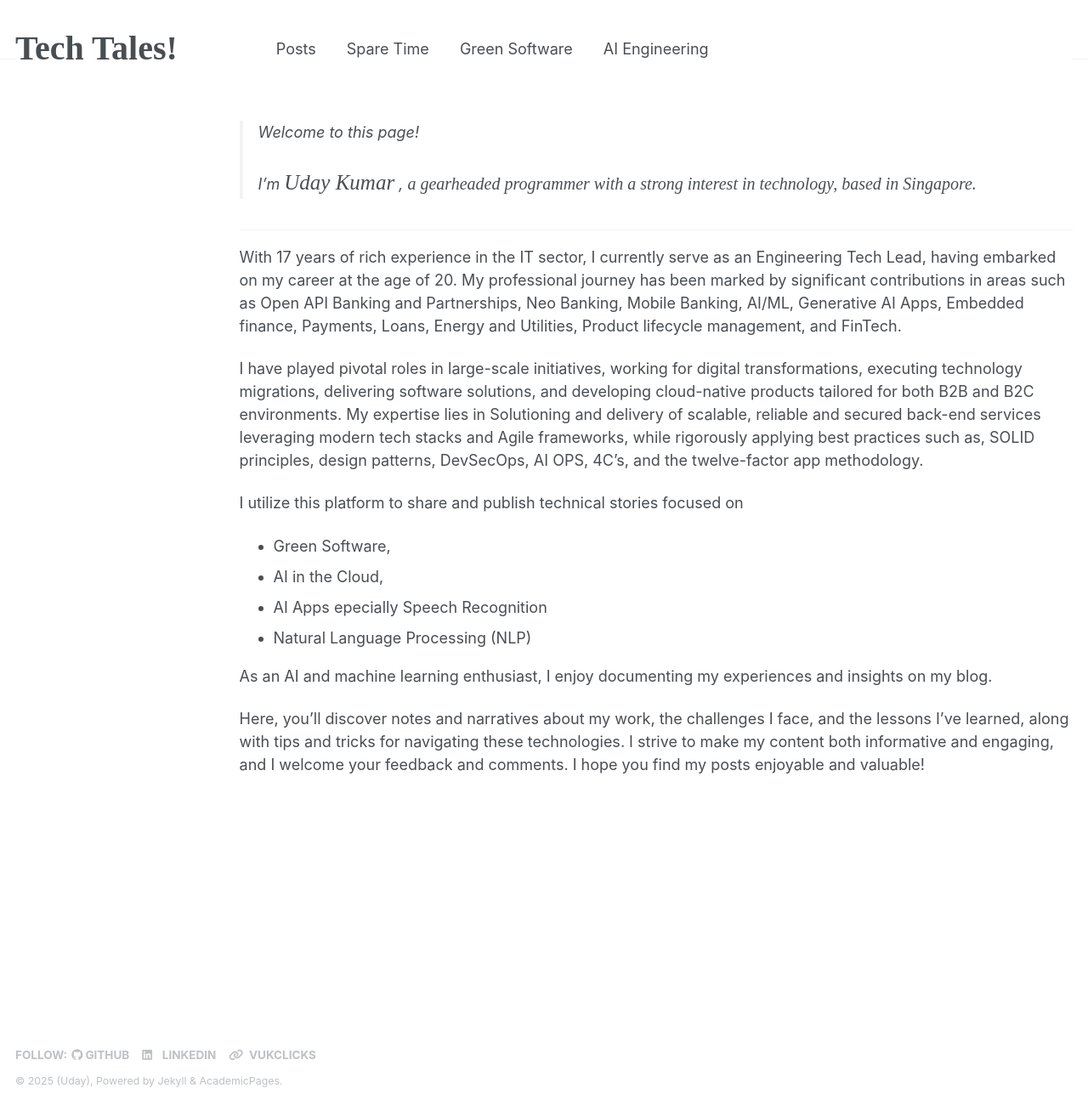
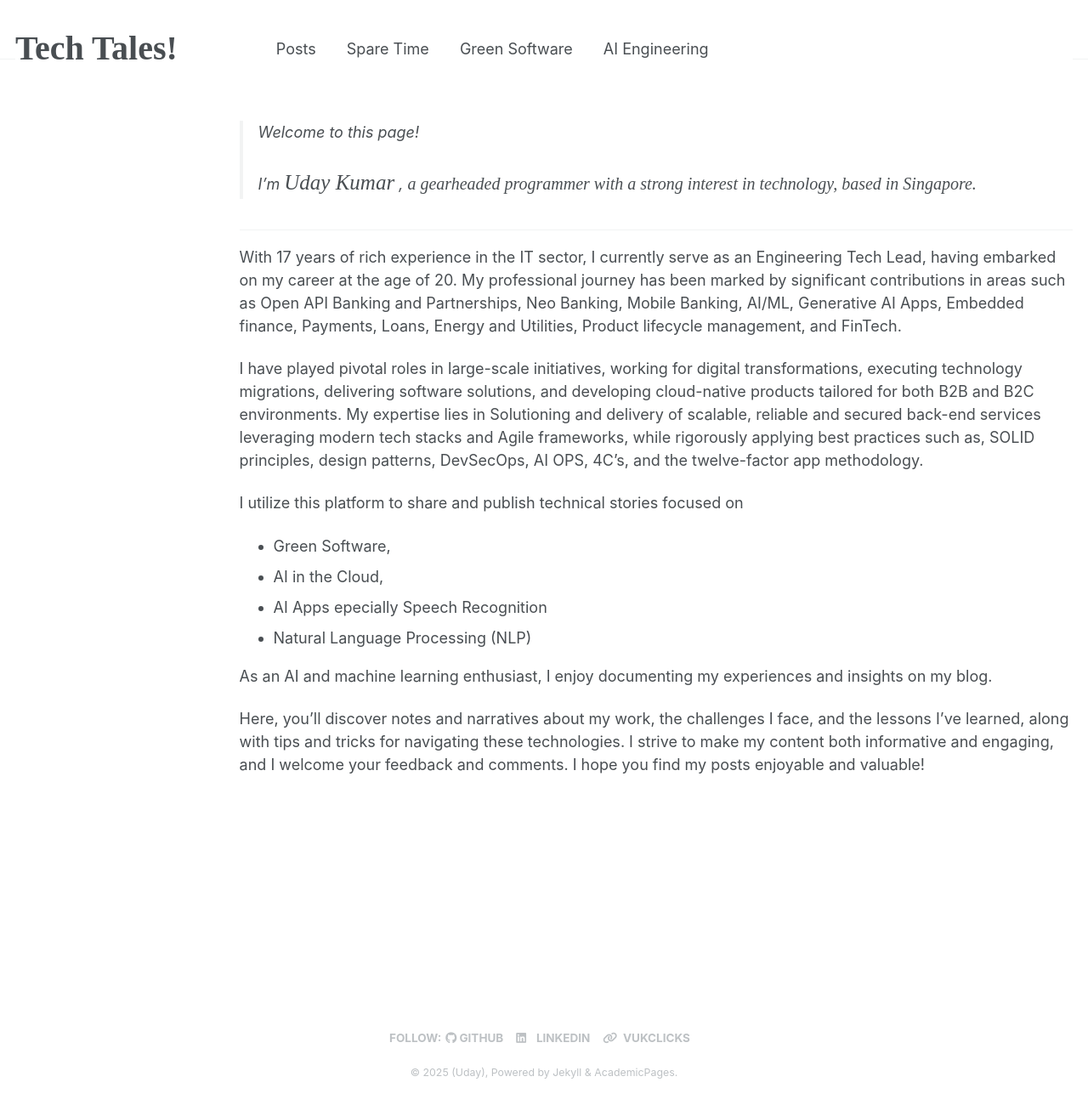
Before and after one commit to uday160386/uday160386.github.io, a Jekyll site: the page built from _pages/about.md, in a window 1280 px wide and 1300 px high. Shown: the whole window at 85% size. Built offline with Jekyll 4.4.1, drawn with Linux system fonts in a browser that asks for light colours.

Commit message:
updated footer.html

```diff
--- a/_includes/footer.html
+++ b/_includes/footer.html
@@ -1,7 +1,7 @@
 {% include base_path %}
 
 <!-- {% if site.author.github or site.author.bitbucket or site.atom_feed.hide != true %} -->
-<div class="page__footer-follow">
+<div class="page__footer-follow" style="text-align: center; margin-bottom: 10px;">
   <ul class="social-icons">
     {% if site.data.ui-text[site.locale].follow_label %}
       <li><strong>{{ site.data.ui-text[site.locale].follow_label }}</strong></li>
@@ -20,7 +20,7 @@
 </div>
 {% endif %}
 
-<div class="page__footer-copyright">
+<div class="page__footer-copyright" style="text-align: center; margin-bottom: 10px;">
   &copy; {{ site.time | date: '%Y' }} {{ site.name | default: site.title }}, {{ site.data.ui-text[site.locale].powered_by | default: "Powered by" }} <a href="http://jekyllrb.com" rel="nofollow">Jekyll</a> &amp;
    <a href="https://github.com/academicpages/academicpages.github.io">AcademicPages</a>.<br />
 
```
